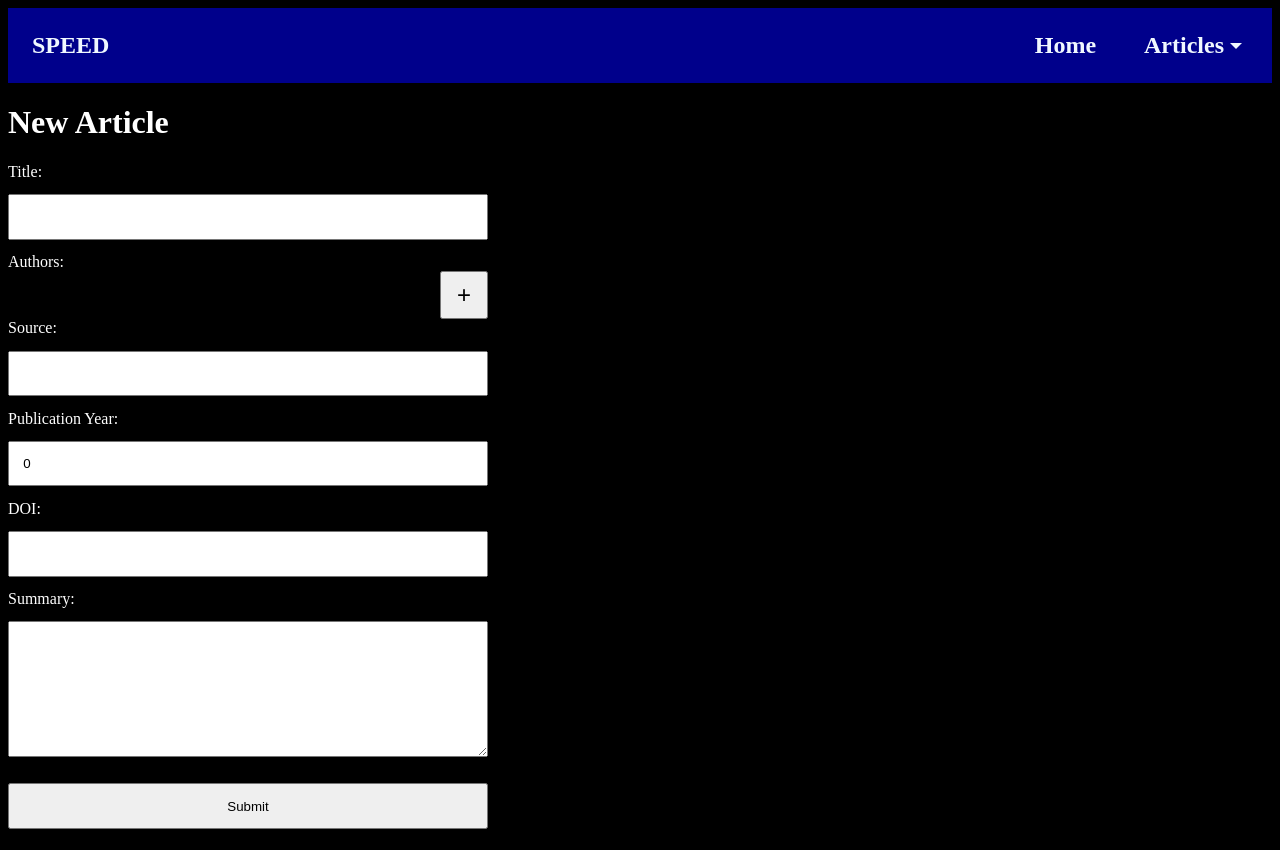
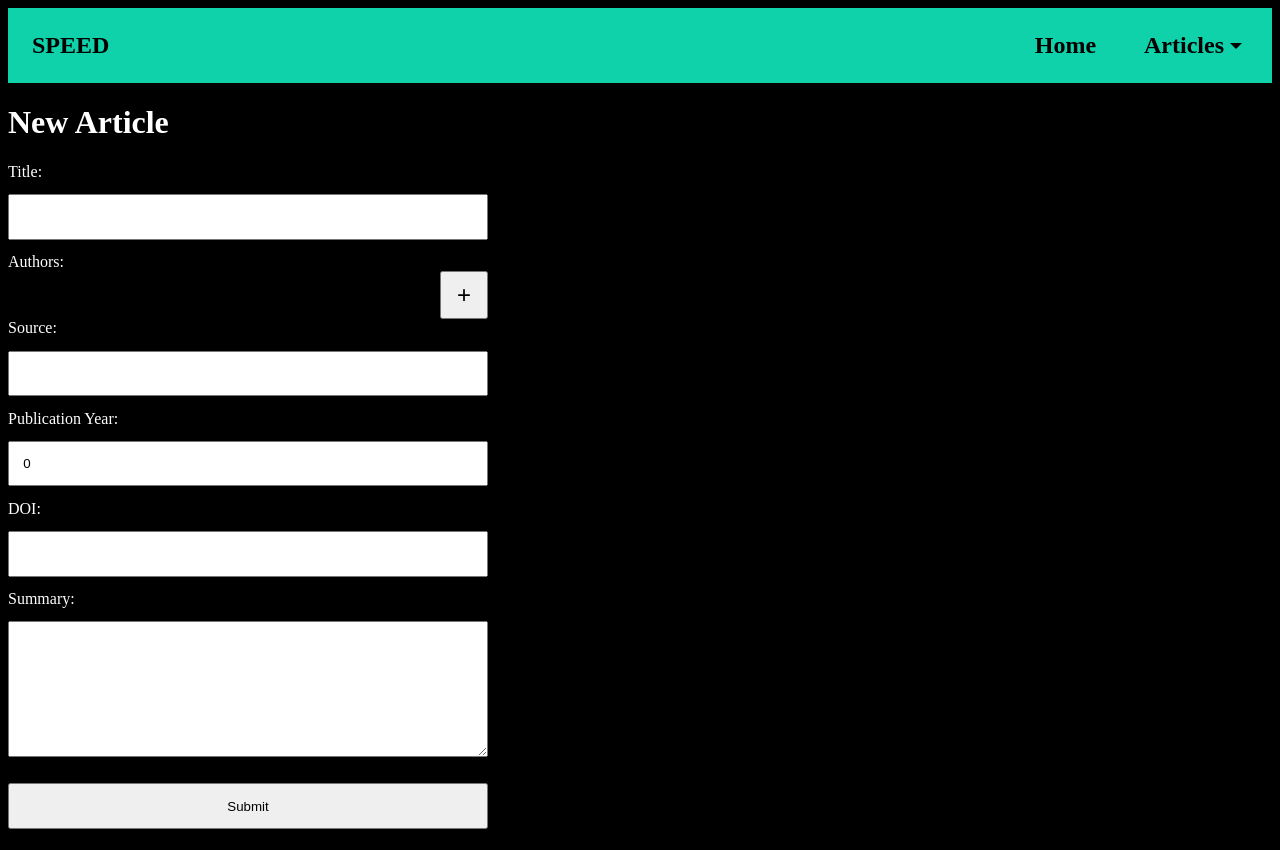
Before and after one commit to Lvl29OwOMonkey/assignment, a Next.js app in the folder frontend/: page /articles/new in a window 1280 px wide. Built offline with nearby package versions, Linux system fonts and the light colour scheme.

Commit message:
colour change

```diff
--- a/frontend/src/components/nav/Nav.module.scss
+++ b/frontend/src/components/nav/Nav.module.scss
@@ -4,9 +4,9 @@
     top: 0;
     flex-direction: row;
     width: 100%;
-    background-color: darkblue;
+    background-color: #0fd2ab;
     align-items: center;
-    color: aliceblue;
+    color: black;
     font-size: 1.5em;
     font-weight: bold;
     transition: top 0.5s;
@@ -41,7 +41,7 @@
     visibility: hidden;
     display: flex;
     flex-direction: column;
-    background-color: darkblue;
+    background-color: #0fd2ab;
     position: absolute;
     top: 100%;
     right: 0;
```
